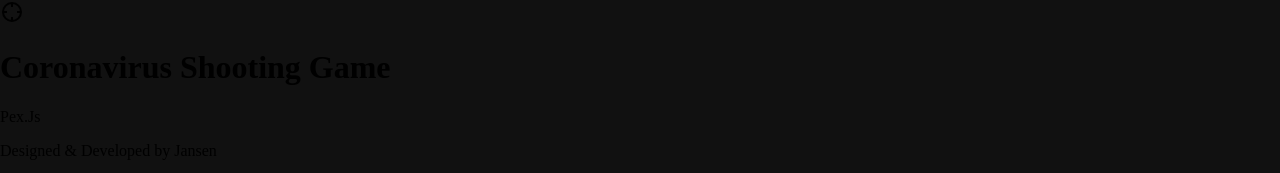
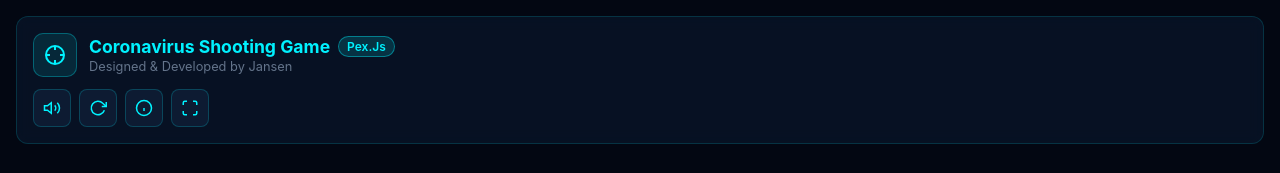
Before and after one commit to anomalisuki/games, a plain HTML site: page index.html in a window 1280 px wide. Shown: the top 173 px of the page. Drawn offline with Linux system fonts and the light colour scheme.

Commit message:
Update style.css

```diff
--- a/style.css
+++ b/style.css
@@ -1,2 +1,134 @@
-body {background:#111;margin:0;padding:0}
-		canvas {background:#000;display:block;cursor: none}
+* {
+  box-sizing: border-box;
+  margin: 0;
+  padding: 0;
+}
+
+body {
+  background-color: #030712;
+  color: #00f2ff;
+  font-family: -apple-system, BlinkMacSystemFont, "Segoe UI", Roboto, sans-serif;
+  min-height: 100vh;
+  display: flex;
+  justify-content: center;
+  align-items: center;
+  overflow-x: hidden;
+}
+
+.app-container {
+  width: 100%;
+  max-width: 1280px;
+  padding: 16px;
+  display: flex;
+  flex-direction: column;
+  gap: 16px;
+}
+
+/* Header UI */
+.game-header {
+  background: rgba(10, 25, 47, 0.6);
+  border: 1px solid rgba(0, 242, 255, 0.15);
+  border-radius: 12px;
+  padding: 16px;
+  display: flex;
+  flex-direction: column;
+  gap: 12px;
+  backdrop-filter: blur(8px);
+}
+
+.header-top {
+  display: flex;
+  align-items: center;
+  gap: 12px;
+}
+
+.icon-box {
+  width: 44px;
+  height: 44px;
+  background: rgba(0, 242, 255, 0.1);
+  border: 1px solid rgba(0, 242, 255, 0.3);
+  border-radius: 10px;
+  display: flex;
+  align-items: center;
+  justify-content: center;
+  color: #00f2ff;
+  flex-shrink: 0;
+}
+
+.header-titles {
+  display: flex;
+  flex-direction: column;
+}
+
+.title-row {
+  display: flex;
+  align-items: center;
+  gap: 8px;
+  flex-wrap: wrap;
+}
+
+.title-row h1 {
+  font-size: 1.1rem;
+  font-weight: 700;
+  color: #00f2ff;
+}
+
+.badge {
+  background: rgba(0, 242, 255, 0.15);
+  border: 1px solid rgba(0, 242, 255, 0.4);
+  color: #00f2ff;
+  font-size: 0.75rem;
+  padding: 2px 8px;
+  border-radius: 12px;
+  font-weight: 600;
+}
+
+.header-titles p {
+  font-size: 0.8rem;
+  color: #64748b;
+  margin-top: 2px;
+}
+
+.controls-row {
+  display: flex;
+  gap: 8px;
+}
+
+.btn-icon {
+  width: 38px;
+  height: 38px;
+  background: rgba(15, 30, 55, 0.8);
+  border: 1px solid rgba(0, 242, 255, 0.2);
+  border-radius: 8px;
+  color: #00f2ff;
+  display: flex;
+  align-items: center;
+  justify-content: center;
+  cursor: pointer;
+  transition: all 0.2s ease;
+}
+
+.btn-icon:hover {
+  background: rgba(0, 242, 255, 0.2);
+  border-color: #00f2ff;
+}
+
+/* Canvas Display */
+.canvas-wrapper {
+  width: 100%;
+  display: flex;
+  justify-content: center;
+  align-items: center;
+}
+
+canvas {
+  width: 100% !important;
+  height: auto !important;
+  max-width: 1280px;
+  aspect-ratio: 16 / 9;
+  background: #000;
+  border-radius: 16px;
+  border: 1px solid rgba(0, 242, 255, 0.1);
+  box-shadow: 0 10px 30px rgba(0, 0, 0, 0.5);
+  display: block;
+}
```
